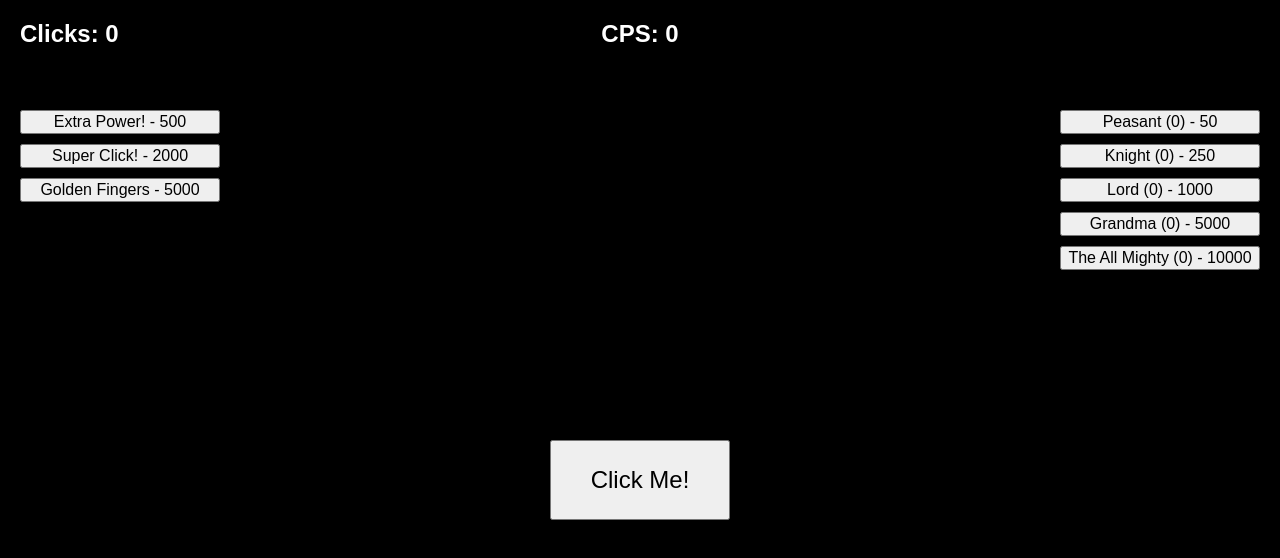
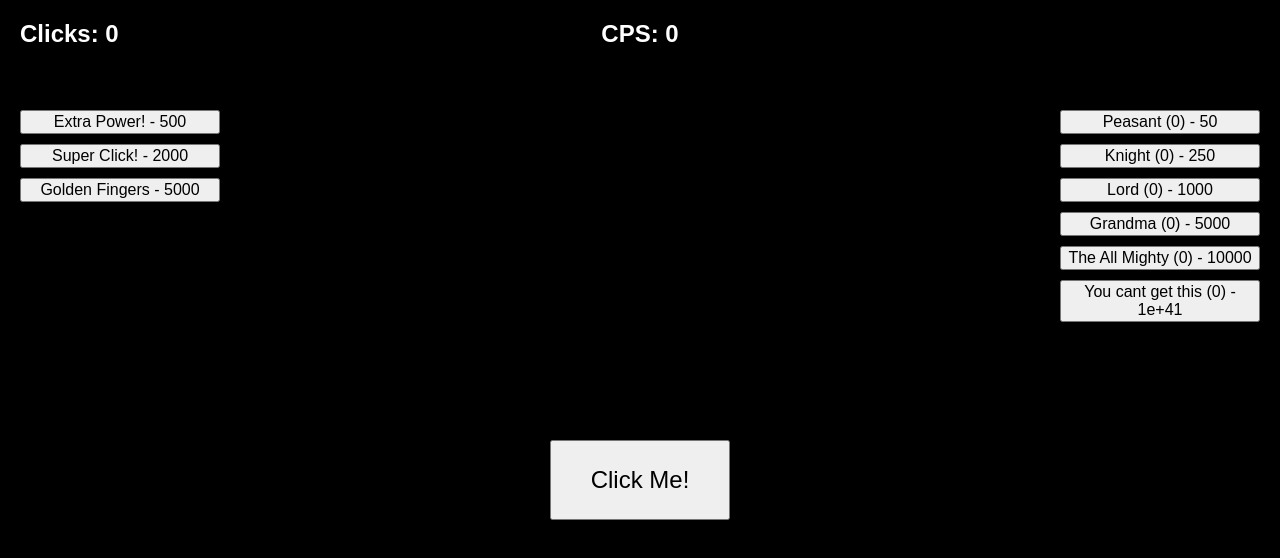
Before and after one commit to Whipkin/Rise-of-clickdom, a plain HTML site: page index.html in a window 1280 px wide. Drawn offline with Linux system fonts and the light colour scheme.

Commit message:
Add files via upload

```diff
--- a/index.html
+++ b/index.html
@@ -78,7 +78,8 @@ const upgrades = {
   "Knight": {cost: 250, cps: 5, owned: 0, scale: 1.75},
   "Lord": {cost: 1000, cps: 20, owned: 0, scale: 1.75},
   "Grandma": {cost: 5000, cps: 250, owned: 0, scale: 1.75},
-  "The All Mighty": {cost: 10000, cps: 5000, owned: 0, scale: 1.75}
+  "The All Mighty": {cost: 10000, cps: 5000, owned: 0, scale: 1.75},
+"You cant get this": {cost: 100000000000000000000000000000000000000000, cps: 1, owned: 0, scale: 1.75}
 };
 
 const permUpgrades = {
```
